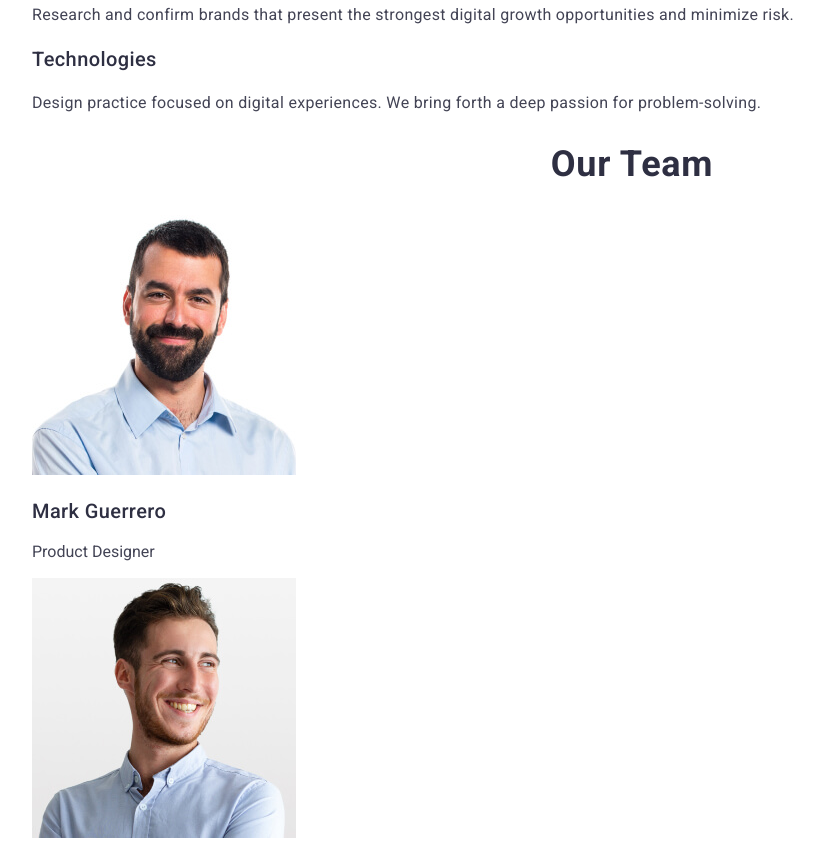
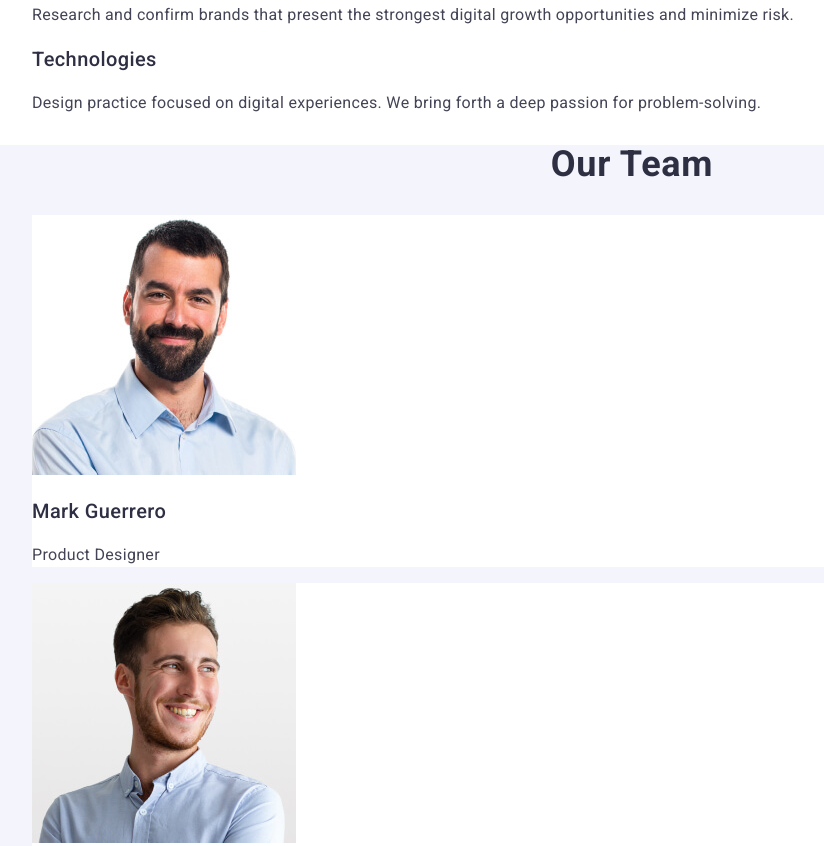
Before and after one commit to DmytroTaranenko/goit-markup-hw-02, a plain HTML site: page index.html in a window 1280 px wide. Shown: the part 593-1439 px from the top of the page, without its empty margins (8-832 px from the left). Drawn offline with nearby package versions, Linux system fonts and the light colour scheme.

Commit message:
correction

```diff
--- a/css/styles.css
+++ b/css/styles.css
@@ -103,7 +103,16 @@ body {
 }
 
 .section-team {
-    background: #ffffff;
+    background: #f4f4fd;
+}
+
+.section-team p{
+    line-height: 1.5;
+    letter-spacing: 0.02em;
+}
+
+.section-team li {
+    background-color: #ffffff;
 }
 
 .header-our-team {
```
